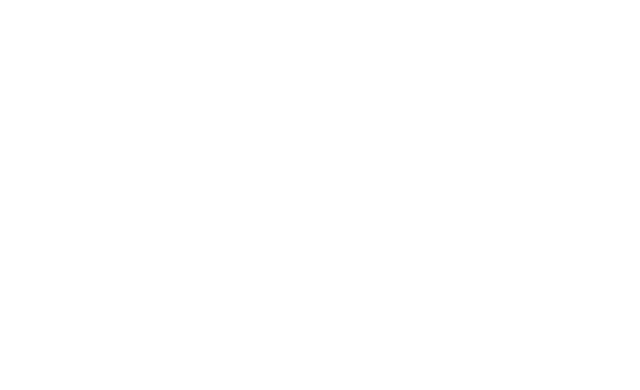
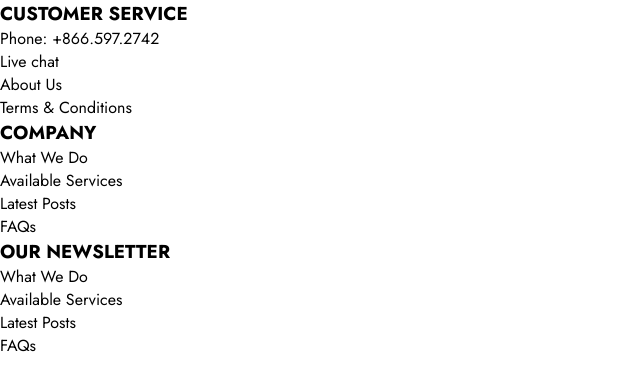
Before and after one commit to luusytruong/zonex-fashion, a plain HTML site: page index.html in a window 1280 px wide. Shown: the whole page, without its empty margins (0-640 px from the left). Drawn offline with Linux system fonts and the light colour scheme.

Commit message:
add images

```diff
--- a/assets/css/style.css
+++ b/assets/css/style.css
@@ -12,3 +12,26 @@
 button {
   cursor: pointer;
 }
+
+
+/* footer */
+.footer{
+  display: flex;
+  flex-direction: column;
+}
+
+.footer__cols{
+   display: flex;
+  flex-direction: column;
+}
+
+
+.footer__cols:nth-child(1),
+.footer__cols:nth-child(2){
+  flex: 3;
+}
+
+
+.footer__cols:nth-child(3){
+  flex: 6;
+}
--- a/index.html
+++ b/index.html
@@ -30,8 +30,35 @@
 
         </section>
     </main>
-    <footer>
 
+    <footer class="footer">
+        <div class="footer__cols">
+            <h3 class="footer__title">CUSTOMER SERVICE</h3>
+            <ul class="footer__list">
+                <li class="footer__items">Phone: +866.597.2742</li>
+                <li class="footer__items">Live chat</li>
+                <li class="footer__items">About Us</li>
+                <li class="footer__items">Terms & Conditions</li>
+            </ul>
+        </div>
+        <div class="footer__cols">
+            <h3 class="footer__title">COMPANY</h3>
+            <ul class="footer__list">
+                <li class="footer__items">What We Do</li>
+                <li class="footer__items">Available Services</li>
+                <li class="footer__items">Latest Posts</li>
+                <li class="footer__items">FAQs</li>
+            </ul>
+        </div>
+        <div class="footer__cols">
+            <h3 class="footer__title">OUR NEWSLETTER</h3>
+            <ul class="footer__list">
+                <li class="footer__items">What We Do</li>
+                <li class="footer__items">Available Services</li>
+                <li class="footer__items">Latest Posts</li>
+                <li class="footer__items">FAQs</li>
+            </ul>
+        </div>
     </footer>
     <script src="./assets/js/slider.js"></script>
     <script src="./assets/js/animation.js"></script>
```
Also changed, not shown: assets/images/deal/bgr.png (added), assets/images/news/1.png (added), assets/images/news/2.png (added), assets/images/news/3.png (added), assets/images/product/1.png (added), assets/images/product/2.png (added), assets/images/product/3.png (added), assets/images/product/4.png (added), assets/images/product/5.png (added), assets/images/product/6.png (added), assets/images/product/7.png (added), assets/images/product/8.png (added).
